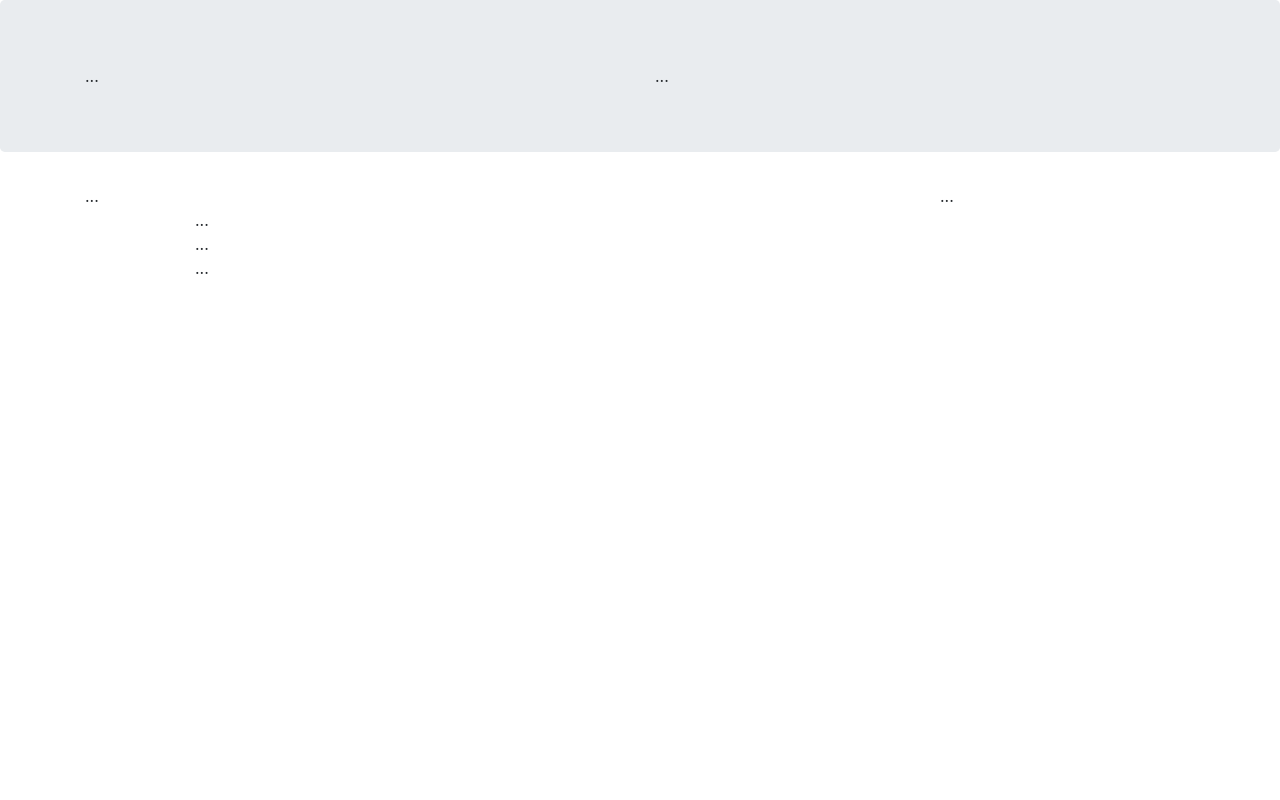
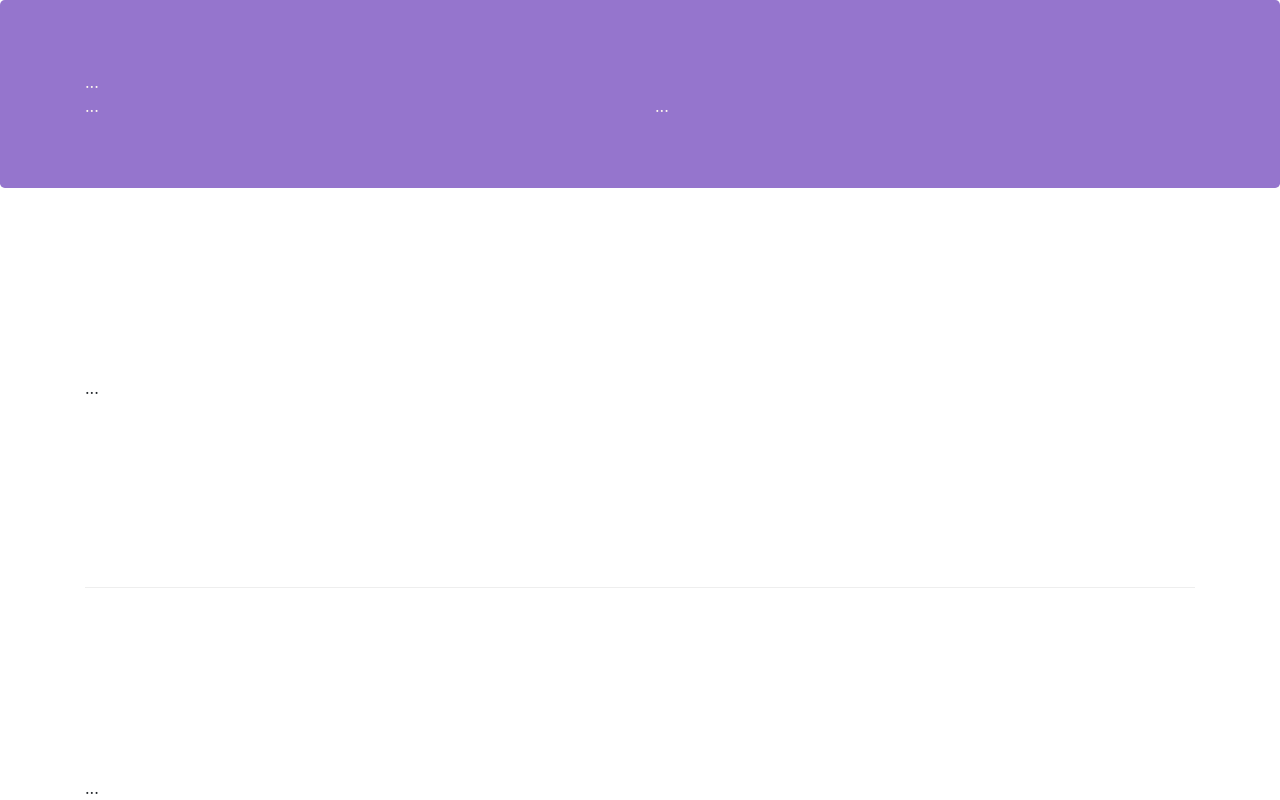
Before and after one commit to luongtonhaiyen/git-test, a website: page index.html in a window 1280 px wide. Shown: the top 800 px of the page. Drawn offline with nearby package versions, Linux system fonts and the light colour scheme.

Commit message:
Bootstrap Grid Part 2

```diff
--- /dev/null
+++ b/CSS/styles.css
@@ -0,0 +1,32 @@
+.row-header{
+    margin:0px auto;
+    padding:0px;
+}
+
+
+.row-content {
+    margin:0px auto;
+    padding: 50px 0px 50px 0px;
+    border-bottom: 1px ridge;
+    min-height:400px;
+}
+
+
+.footer{
+    background-color: #D1C4E9;
+    margin:0px auto;
+    padding: 20px 0px 20px 0px;
+}
+.jumbotron {
+    padding:70px 30px 70px 30px;
+    margin:0px auto;
+    background: #9575CD ;
+    color:floralwhite;
+}
+
+
+address{
+    font-size:80%;
+    margin:0px;
+    color:#0f0f0f;
+}
--- a/index.html
+++ b/index.html
@@ -1,17 +1,19 @@
 <!DOCTYPE html>
 <html>
+
 <head><!-- Required meta tags always come first -->
     <meta charset="utf-8">
     <meta name="viewport" content="width=device-width, initial-scale=1, shrink-to-fit=no">
     <meta http-equiv="x-ua-compatible" content="ie=edge">
     <!-- Bootstrap CSS -->
     <link rel="stylesheet" href="node_modules/bootstrap/dist/css/bootstrap.min.css">
+    <link rel="stylesheet" href="/CSS/styles.css" />
 </head>
-
 
 <body>
     <header class="jumbotron">
         <div class="container">
+            <div class="row row-header"> ... </div>
             <div class="row">
                 <div class="col-12 col-sm-6"> ... </div>
                 <div class="col-12 col-sm"> ... </div>
@@ -20,6 +22,13 @@
     </header>
     <section>
         <div class="container">
+            <div class="row row-content align-items-center"> ... </div>
+
+
+            <div class="row row-content align-items-center"> ... </div>
+
+
+            <div class="row row-content align-items-center"> ... </div>
             <div class="row">
                 <div class="col-12 col-sm-4 order-sm-last col-md-3"> ... </div>
                 <div class="col col-sm order-sm-first col-md"> ... </div>
@@ -27,26 +36,29 @@
 
         </div>
     </section>
-            <footer>
+    <footer class="footer">
             <div class="container">
-                    <div class="row">
+            <div class="row justify-content-center">
                 <div class="col-4 offset-1 col-sm-2">
+                    <ul class="list-unstyled"> ... </ul>
+                </div>
 
 
                 <div class="col-7 col-sm-5"> ... </div>
 
 
-                        <div class="col-12 col-sm-4"> ... </div>
+                <div class="col-12 col-sm-4 align-self-center"> ... </div>
 
 
-                        <div class="col-auto"> ... </div>
+                <div class="col-auto text-center"> ... </div>
 
             </div>
         </div>
     </footer>
+</body>
     <!-- jQuery first, then Popper.js, then Bootstrap JS. -->
     <script src="node_modules/jquery/dist/jquery.slim.min.js"></script>
     <script src="node_modules/popper.js/dist/umd/popper.min.js"></script>
     <script src="node_modules/bootstrap/dist/js/bootstrap.min.js"></script>
-    </body>
+
 </html>
```
Lines whose indentation alone changed are shown as unchanged.
